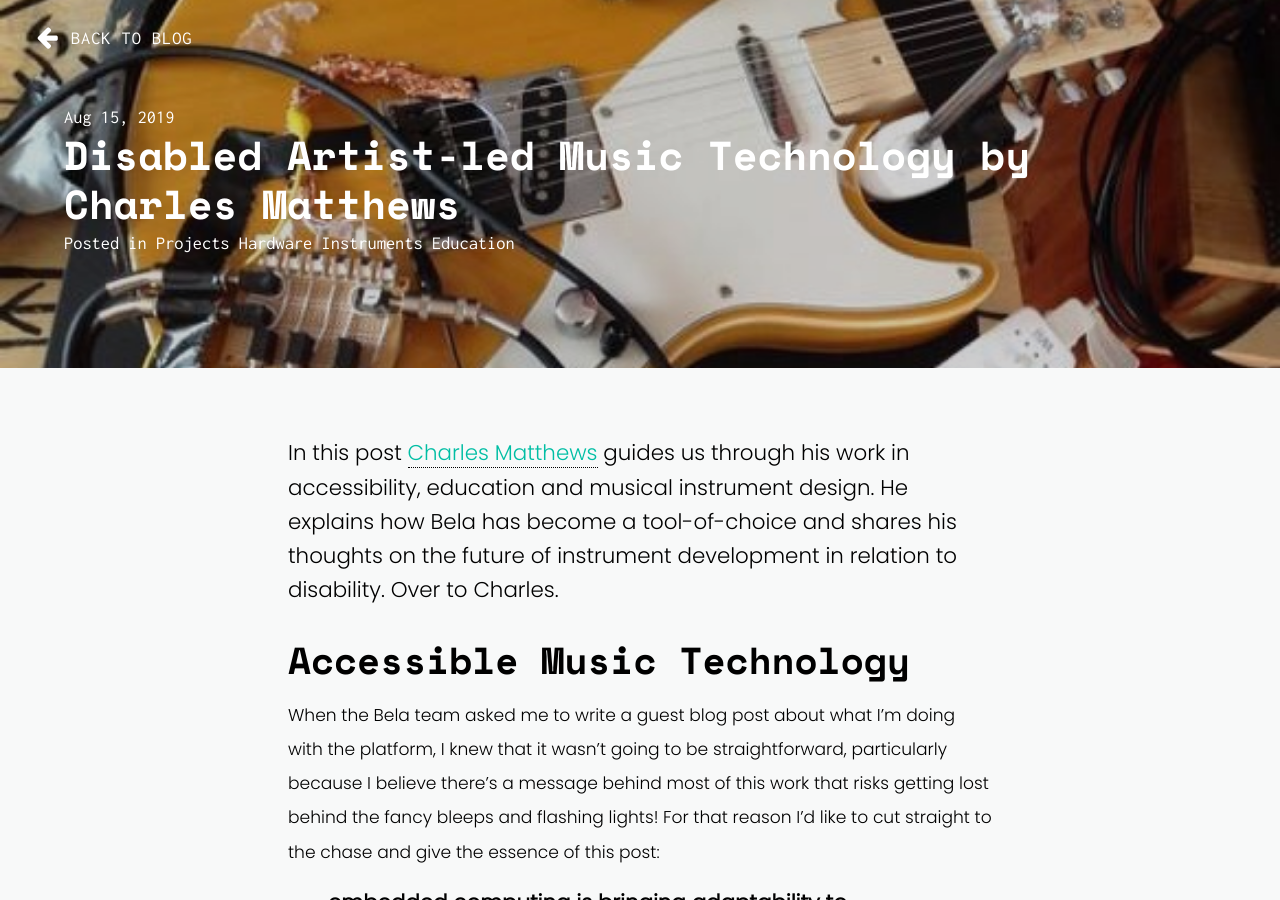
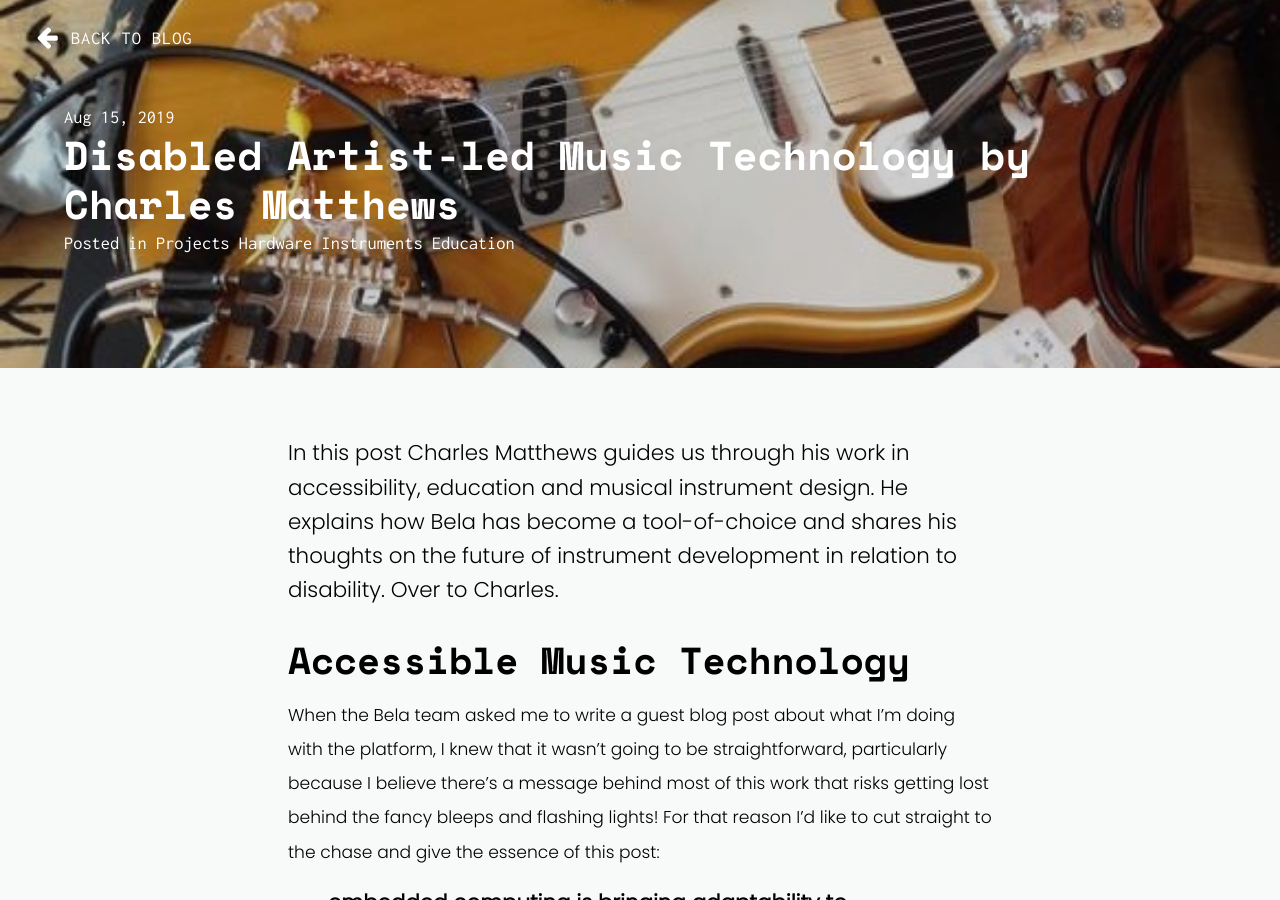
Before and after one commit to BelaPlatform/bela_newBlog, a Jekyll site: the page built from docs/_posts/2019-09-15-disabled-artist-led-music-technology-charles-matthews.markdown, in a window 1280 px wide and 900 px high. Built offline with Jekyll 4.4.1, drawn with Linux system fonts in a browser that asks for light colours; nearby versions of some CDN libraries; some of the changed lines change nothing that is shown.

Commit message:
Removed link

```diff
--- a/docs/_posts/2019-09-15-disabled-artist-led-music-technology-charles-matthews.markdown
+++ b/docs/_posts/2019-09-15-disabled-artist-led-music-technology-charles-matthews.markdown
@@ -13,7 +13,7 @@ author: bela
 hidden: true
 ---
 
-In this post [Charles Matthews](http://ardisson.net/a/) guides us through his work in accessibility, education and musical instrument design. He explains how Bela has become a tool-of-choice and shares his thoughts on the future of instrument development in relation to disability. Over to Charles.
+In this post Charles Matthews guides us through his work in accessibility, education and musical instrument design. He explains how Bela has become a tool-of-choice and shares his thoughts on the future of instrument development in relation to disability. Over to Charles.
 
 # Accessible Music Technology
 
```
